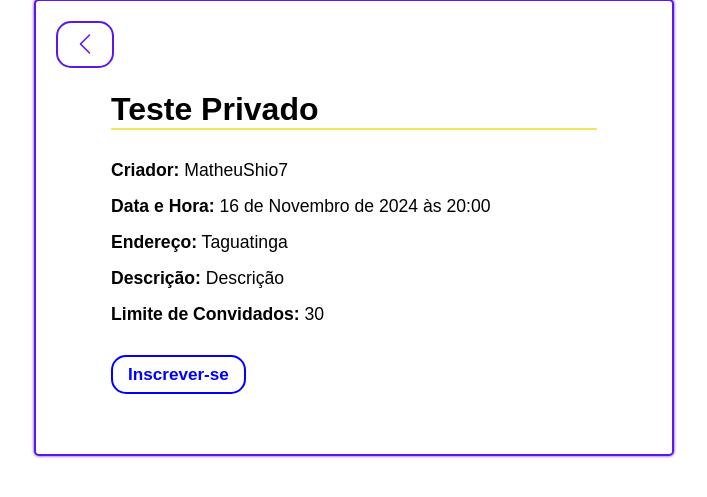
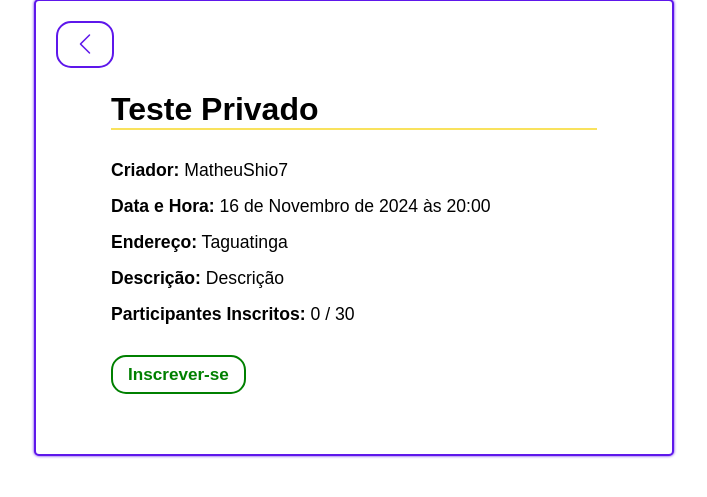
Before and after one commit to MatheuShio7/Gerenciador-Eventos, a Django app: page /eventos/evento/6/ in a window 1280 px wide. Shown: the part 186-683 px from the top of the page, without its empty margins (286-993 px from the left). Run offline with Django 5.2, Linux system fonts and the light colour scheme; data comes from the database, SQL or seed files in the repository; both versions use the stored data as it was after the commit.

Commit message:
17
Correção de bug ao editar o perfil, permitindo a alteração da data de nascimento para uma data no futuro, contagem de participantes inscritos na página de detalhes do evento.

```diff
--- a/eventos/static/css/detalhes_evento.css
+++ b/eventos/static/css/detalhes_evento.css
@@ -39,7 +39,11 @@ img {
     gap: 30px;
 }
 
-.btn-editar, .btn-deletar, .btn-inscrever, .btn-desinscrever, .btn-voltar {
+.btn-editar,
+.btn-deletar,
+.btn-inscrever,
+.btn-desinscrever,
+.btn-voltar {
     display: inline-block;
     cursor: pointer;
     padding: 7.5px 15px;
@@ -60,13 +64,13 @@ img {
 }
 
 .btn-inscrever {
-    color: blue;
-    border: 2px solid blue;
+    color: green;
+    border: 2px solid green;
     font-size: 1.07em;
 }
 
 .btn-inscrever:hover {
-    background-color: blue;
+    background-color: green;
     color: white;
 }
 
@@ -81,7 +85,9 @@ img {
     color: white;
 }
 
-.btn-editar:hover, .btn-deletar:hover, .btn-voltar:hover {
+.btn-editar:hover,
+.btn-deletar:hover,
+.btn-voltar:hover {
     background-color: var(--roxo);
     color: white;
 }
--- a/eventos/templates/eventos/detalhes_evento.html
+++ b/eventos/templates/eventos/detalhes_evento.html
@@ -28,7 +28,7 @@
         <p><strong>Data e Hora:</strong> {{ evento.data_hora }}</p>
         <p><strong>Endereço:</strong> {{ evento.endereco }}</p>
         <p><strong>Descrição:</strong> {{ evento.descricao }}</p>
-        <p><strong>Limite de Convidados:</strong> {{ evento.limite_convidados }}</p>
+        <p><strong>Participantes Inscritos:</strong> {{ evento.convidados.count }} / {{ evento.limite_convidados }}</p>
 
         {% if evento.criador == request.user %}
             <p><strong>Visibilidade:</strong> {{ evento.visibilidade }}</p>
--- a/usuarios/forms.py
+++ b/usuarios/forms.py
@@ -31,6 +31,12 @@ class EditarPerfilForm(forms.ModelForm):
         model = Usuario
         fields = ['username', 'email', 'data_nascimento', 'sexo']
 
+    def clean_data_nascimento(self):
+        data_nascimento = self.cleaned_data.get('data_nascimento')
+        if data_nascimento >= timezone.now().date():
+            raise ValidationError("A data de nascimento não pode ser no futuro.")
+        return data_nascimento
+
 
 class AlterarSenhaForm(PasswordChangeForm):
     class Meta:
--- a/usuarios/views.py
+++ b/usuarios/views.py
@@ -75,7 +75,6 @@ def editar_perfil(request):
             user_form = EditarPerfilForm(request.POST, instance=request.user)
             if user_form.is_valid():
                 user_form.save()
-                messages.success(request, 'Seu perfil foi atualizado com sucesso!')
                 return redirect('perfil_usuario')
 
         # Verifica se o formulário de alteração de senha foi enviado
@@ -84,7 +83,6 @@ def editar_perfil(request):
             if senha_form.is_valid():
                 user = senha_form.save()
                 update_session_auth_hash(request, user)
-                messages.success(request, 'Sua senha foi alterada com sucesso!')
                 return redirect('perfil_usuario')
 
     return render(request, 'usuarios/editar_perfil.html', {
```
Also changed, not shown: db.sqlite3.
